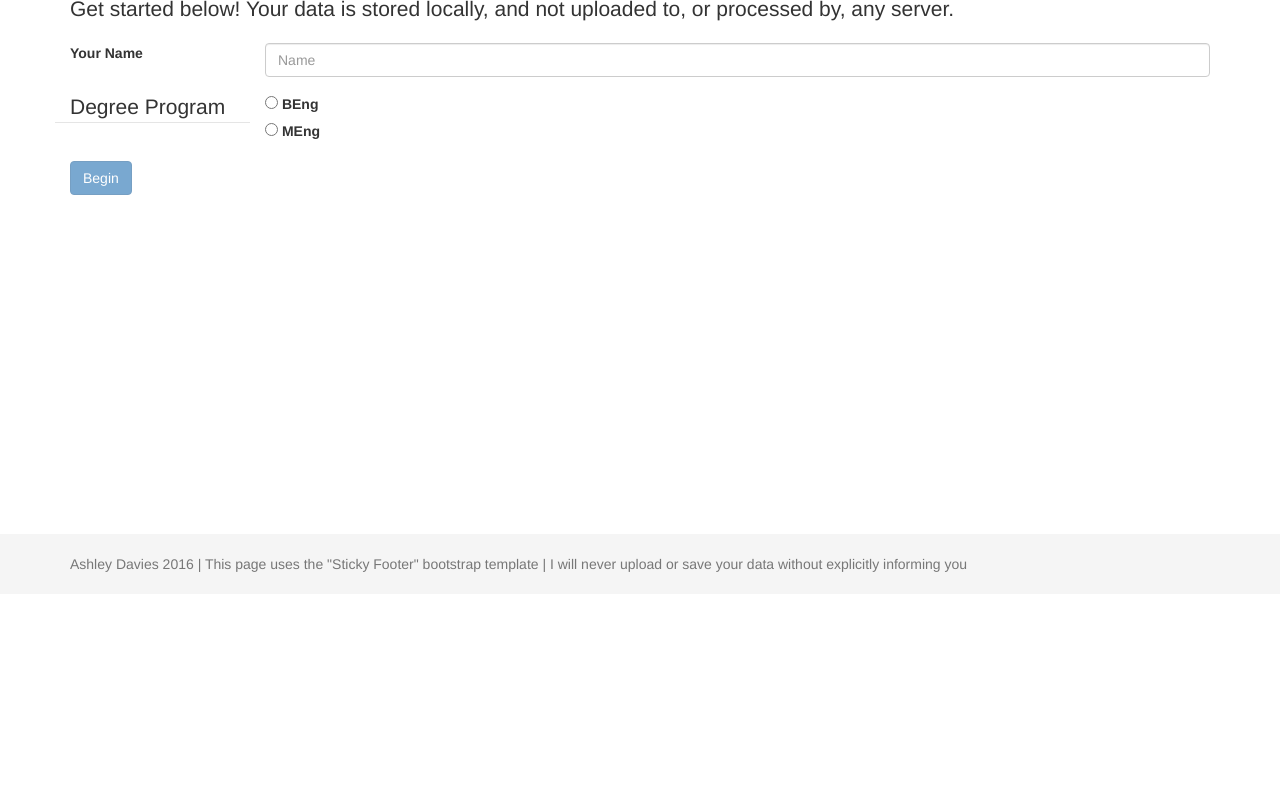
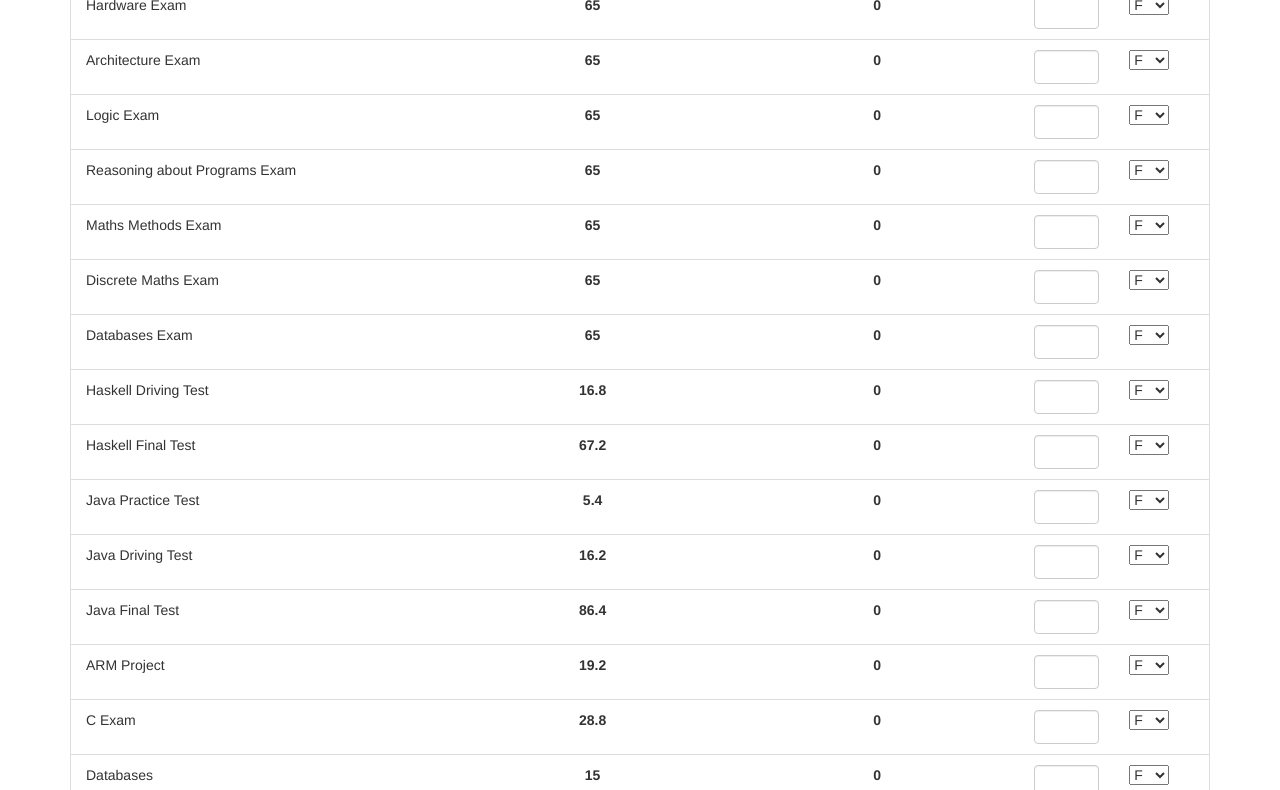
Before and after one commit to abbiesnail/ICDoCMarkCalculator, a plain HTML site: page index.html in a window 1280 px wide. Shown: the part 206-996 px from the top of the page. Before the commit the page ends 800 px from the top, so only its background shows below. Drawn offline with nearby package versions, Linux system fonts and the light colour scheme.

Commit message:
Implement basic functionality for grades, marks, credits and encoded data for first year credits

```diff
--- a/index.html
+++ b/index.html
@@ -6,16 +6,19 @@
     <meta http-equiv="x-ua-compatible" content="ie=edge">
 
     <script src="https://opensource.keycdn.com/angularjs/1.5.8/angular.min.js"></script>
-        <link rel="stylesheet" href="https://maxcdn.bootstrapcdn.com/bootstrap/4.0.0-alpha.5/css/bootstrap.min.css" integrity="sha384-AysaV+vQoT3kOAXZkl02PThvDr8HYKPZhNT5h/CXfBThSRXQ6jW5DO2ekP5ViFdi" crossorigin="anonymous">
+    <link rel="stylesheet" href="https://maxcdn.bootstrapcdn.com/bootstrap/4.0.0-alpha.5/css/bootstrap.min.css"
+          integrity="sha384-AysaV+vQoT3kOAXZkl02PThvDr8HYKPZhNT5h/CXfBThSRXQ6jW5DO2ekP5ViFdi" crossorigin="anonymous">
 
     <style>
         html {
             position: relative;
             min-height: 100%;
         }
+
         body {
             margin-bottom: 60px;
         }
+
         .footer {
             position: absolute;
             bottom: 0;
@@ -33,27 +36,117 @@
             padding-right: 15px;
             padding-left: 15px;
         }
-
-            code {
-                font-size: 80%;
-            }
-
     </style>
 
     <script>
         var app = angular.module('markCalculator', []);
-            app.controller('calcCtrl',  function($scope) {
-                $scope.profileSet = false;
+        app.controller('calcCtrl', function ($scope) {
+            $scope.profileSet = true;
 
             $scope.course = null;
-                $scope.name   = null;
-                $scope.year   = 1;
+            $scope.name = null;
+            $scope.year = 1;
 
-                $scope.courses = { MEng: 1, BEng: 2 };
+            $scope.courses = {MEng: 1, BEng: 2};
 
             $scope.courseString = function(course) {
                 if (course == $scope.courses.MEng) return "MEng";
                 if (course == $scope.courses.BEng) return "BEng";
+            };
+
+            $scope.getMarkForModule = function(year, module) {
+                return Math.max(Math.min($scope.scores[year][module], 100), 0) || 0;
+            };
+
+            $scope.getGradeForModule = function(year, module) {
+                return $scope.convertMarkToGrade($scope.getMarkForModule(year, module));
+            };
+
+            $scope.convertGradeToMark = function(grade) {
+                return 90 - ($scope.grades.indexOf(grade) * 10);
+            };
+
+            $scope.convertMarkToGrade = function(mark) {
+                var grades = $scope.grades.slice();
+                while (mark < 90 && grades.length > 1) {
+                    grades.shift();
+                    mark += 10;
+                }
+                return grades.shift();
+            };
+
+            $scope.getCreditsForModule = function(year, component) {
+                return $scope.getMarkForModule(year, component.title) / 100 * component.credits;
+            };
+
+            $scope.getCreditsForYear = function(year) {
+                var sum = 0;
+                for (var componentKey in $scope.courseWeightings[year]) {
+                    sum += $scope.getCreditsForModule(year, $scope.courseWeightings[year][componentKey]);
+                }
+                return sum;
+            };
+
+            $scope.getTotalCreditsForYear = function(year) {
+                return $scope.courseWeightings[year]
+                        .map(function(m) { return m.credits; })
+                        .reduce(function(a, v) { return a + v }, 0);
+            };
+
+            $scope.getGradeForYear = function(year) {
+                return $scope.convertMarkToGrade(
+                    100 * $scope.getCreditsForYear(year) / $scope.getTotalCreditsForYear(year)
+                );
+            };
+
+            $scope.scores = {
+                1: {},
+                2: {},
+                3: {},
+                4: {}
+            };
+
+            $scope.grades = ['A*', 'A+', 'A', 'B', 'C', 'D', 'F'];
+            $scope.gradeFunctions = {};
+
+            $scope.courseWeightings = {
+                1: [
+                    {title: 'Hardware Exam', credits: 65},
+                    {title: 'Architecture Exam', credits: 65},
+                    {title: 'Logic Exam', credits: 65},
+                    {title: 'Reasoning about Programs Exam', credits: 65},
+                    {title: 'Maths Methods Exam', credits: 65},
+                    {title: 'Discrete Maths Exam', credits: 65},
+                    {title: 'Databases Exam', credits: 65},
+                    {title: 'Haskell Driving Test', credits: 16.8},
+                    {title: 'Haskell Final Test', credits: 67.2},
+                    {title: 'Java Practice Test', credits: 5.4},
+                    {title: 'Java Driving Test', credits: 16.2},
+                    {title: 'Java Final Test', credits: 86.4},
+                    {title: 'ARM Project', credits: 19.2},
+                    {title: 'C Exam', credits: 28.8},
+                    {title: 'Databases', credits: 15},
+                    {title: 'Hardware', credits: 15},
+                    {title: 'Logic', credits: 15},
+                    {title: 'Discrete Maths', credits: 15},
+                    {title: 'Maths Methods', credits: 15},
+                    {title: 'Architecture', credits: 15},
+                    {title: 'Ethics', credits: 5},
+                    {title: 'Presention Skills', credits: 5},
+                    {title: 'Topics', credits: 55}
+                ]
+            };
+
+            for (var year in $scope.courseWeightings) {
+                $scope.gradeFunctions[year] = {};
+                $scope.courseWeightings[year].forEach(function(module) {
+                    console.log(module.title);
+                    $scope.gradeFunctions[year][module.title] = function(grade) {
+                        if (grade === undefined) return $scope.getGradeForModule(year, module.title);
+                        $scope.scores[year][module.title] = $scope.convertGradeToMark(grade);
+                        return grade;
+                    };
+                });
             }
         });
     </script>
@@ -62,7 +155,9 @@
 <div class="pos-f-t">
     <nav class="navbar navbar-light navbar-static-top bg-faded">
         <div class="container">
-                    <button class="navbar-toggler hidden-sm-up" type="button" data-toggle="collapse" data-target="#exCollapsingNavbar2" aria-expanded="false" aria-controls="exCollapsingNavbar2" aria-label="Toggle navigation"></button>
+            <button class="navbar-toggler hidden-sm-up" type="button" data-toggle="collapse"
+                    data-target="#exCollapsingNavbar2" aria-expanded="false" aria-controls="exCollapsingNavbar2"
+                    aria-label="Toggle navigation"></button>
             <div class="collapse navbar-toggleable-xs" id="exCollapsingNavbar2">
                 <a class="navbar-brand" href="#">IC DoC Mark Calculator</a>
                 <ul class="nav navbar-nav" ng-show="profileSet">
@@ -84,7 +179,8 @@
                         <a class="nav-link">{{name}}</a>
                     </li>
                     <li class="nav-item dropdown">
-                                <a class="nav-link dropdown-toggle" data-toggle="dropdown" href="#" role="button" aria-haspopup="true" aria-expanded="false">{{courseString(course)}}</a>
+                        <a class="nav-link dropdown-toggle" data-toggle="dropdown" href="#" role="button"
+                           aria-haspopup="true" aria-expanded="false">{{courseString(course)}}</a>
                         <div class="dropdown-menu">
                             <a class="dropdown-item" href="#" ng-click="course = courses.BEng; year = 1">BEng</a>
                             <a class="dropdown-item" href="#" ng-click="course = courses.MEng; year = 1">MEng</a>
@@ -98,19 +194,35 @@
 
 <!-- Begin page content -->
 <div class="container">
-            <div ng-show="profileSet" ng-switch on="year">
-                <div ng-switch-when="1">
-                    Year 1
+    <br/>
+    <br/>
+    <div ng-show="profileSet">
+        Your total credits: {{ getCreditsForYear(year) }} / {{ getTotalCreditsForYear(year) }} {{ getGradeForYear(year) }}
+        <ul class="list-group">
+            <li class="list-group-item" ng-repeat="component in courseWeightings[year]">
+                <div class="row">
+                    <div class="col-xs-4">
+                        {{ component.title }}
                     </div>
-                <div ng-switch-when="2">
-                    Year 2
+                    <div class="col-xs-3" style="text-align: center">
+                        <label for="">{{ component.credits }}</label>
                     </div>
-                <div ng-switch-when="3">
-                    Year 3
+                    <div class="col-xs-3" style="text-align: center">
+                        <label for="">{{ getCreditsForModule(year, component) }}</label>
                     </div>
-                <div ng-switch-when="4">
-                    Year 4
+                    <div class="col-xs-1">
+                        <input class="form-control" ng-model="scores[year][component.title]" type="text"/>
                     </div>
+                    <div class="col-xs-1">
+                        <select class="custom-select"
+                            ng-model="gradeFunctions[year][component.title]"
+                            ng-model-options="{ getterSetter: true }"
+                            ng-options="grade for grade in grades">
+                        </select>
+                    </div>
+                </div>
+            </li>
+        </ul>
     </div>
     <div ng-show="!profileSet">
         <h1>Welcome!</h1>
@@ -149,6 +261,8 @@
             </div>
         </div>
     </div>
+    <br/>
+    <br/>
 </div>
 
 <footer class="footer">
@@ -157,8 +271,14 @@
     </div>
 </footer>
 
-        <script src="https://ajax.googleapis.com/ajax/libs/jquery/3.1.1/jquery.min.js" integrity="sha384-3ceskX3iaEnIogmQchP8opvBy3Mi7Ce34nWjpBIwVTHfGYWQS9jwHDVRnpKKHJg7" crossorigin="anonymous"></script>
-        <script src="https://cdnjs.cloudflare.com/ajax/libs/tether/1.3.7/js/tether.min.js" integrity="sha384-XTs3FgkjiBgo8qjEjBk0tGmf3wPrWtA6coPfQDfFEY8AnYJwjalXCiosYRBIBZX8" crossorigin="anonymous"></script>
-        <script src="https://maxcdn.bootstrapcdn.com/bootstrap/4.0.0-alpha.5/js/bootstrap.min.js" integrity="sha384-BLiI7JTZm+JWlgKa0M0kGRpJbF2J8q+qreVrKBC47e3K6BW78kGLrCkeRX6I9RoK" crossorigin="anonymous"></script>
+<script src="https://ajax.googleapis.com/ajax/libs/jquery/3.1.1/jquery.min.js"
+        integrity="sha384-3ceskX3iaEnIogmQchP8opvBy3Mi7Ce34nWjpBIwVTHfGYWQS9jwHDVRnpKKHJg7"
+        crossorigin="anonymous"></script>
+<script src="https://cdnjs.cloudflare.com/ajax/libs/tether/1.3.7/js/tether.min.js"
+        integrity="sha384-XTs3FgkjiBgo8qjEjBk0tGmf3wPrWtA6coPfQDfFEY8AnYJwjalXCiosYRBIBZX8"
+        crossorigin="anonymous"></script>
+<script src="https://maxcdn.bootstrapcdn.com/bootstrap/4.0.0-alpha.5/js/bootstrap.min.js"
+        integrity="sha384-BLiI7JTZm+JWlgKa0M0kGRpJbF2J8q+qreVrKBC47e3K6BW78kGLrCkeRX6I9RoK"
+        crossorigin="anonymous"></script>
 </body>
 </html>
```
Lines whose indentation alone changed are shown as unchanged.
